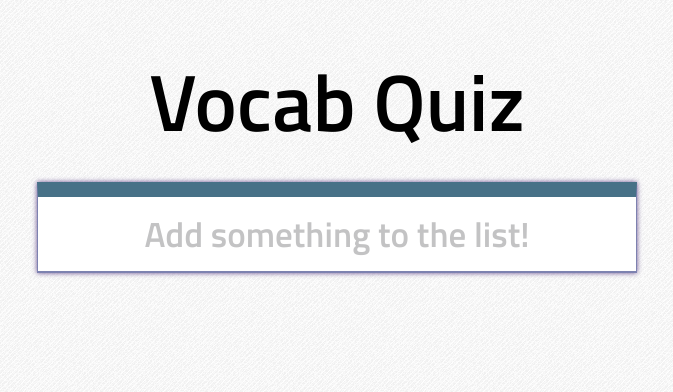
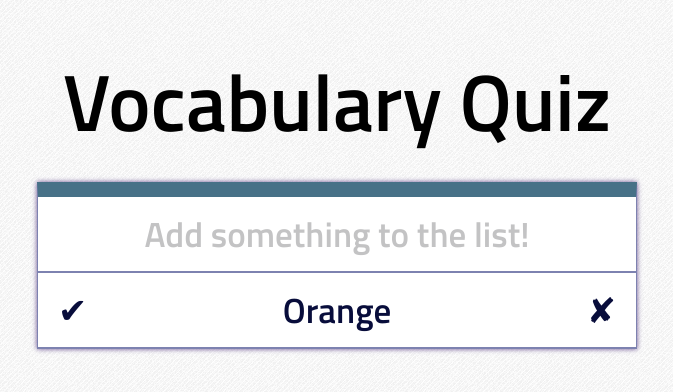
Before and after one commit to dolphinpink/zealoustanuki, a plain HTML site: page index.html in a window 1280 px wide. Shown: the whole page, without its empty margins (303-976 px from the left). Drawn offline with nearby package versions, Linux system fonts and the light colour scheme.

Commit message:
adding to list works

```diff
--- a/app.js
+++ b/app.js
@@ -0,0 +1,13 @@
+var itemTemplate 	= $("#templates .item")
+var list			= $("#list")
+var addItemToPage = function(itemData) {
+	var item = itemTemplate.clone()
+	item.attr('data-id', itemData.id)
+	item.find('.description').text(itemData.description)
+	if(itemData.completed) {
+		item.addClass('completed')
+	}
+	list.append(item)
+}
+var orange = { description: 'Orange', id: 9000, completed: false }
+addItemToPage(orange)
--- a/index.html
+++ b/index.html
@@ -1,12 +1,13 @@
 <head>
   <link rel="stylesheet" type="text/css" href="styles.css">
   <link href='https://fonts.googleapis.com/css?family=Titillium+Web:600' rel='stylesheet' type='text/css'>
-  <script src="https://code.jquery.com/jquery-2.1.3.js"></script>
+  <script src="https://ajax.googleapis.com/ajax/libs/jquery/2.1.4/jquery.min.js"></script>
+
 </head>
 
 <body>
   <div id="container">
-    <h1>Vocab Quiz</h1>
+    <h1>Vocabulary Quiz</h1>
     <div id="app">
       <form id='add-form'>
         <input id="create" name="itemDescription" type="text" placeholder="Add something to the list!">
```
